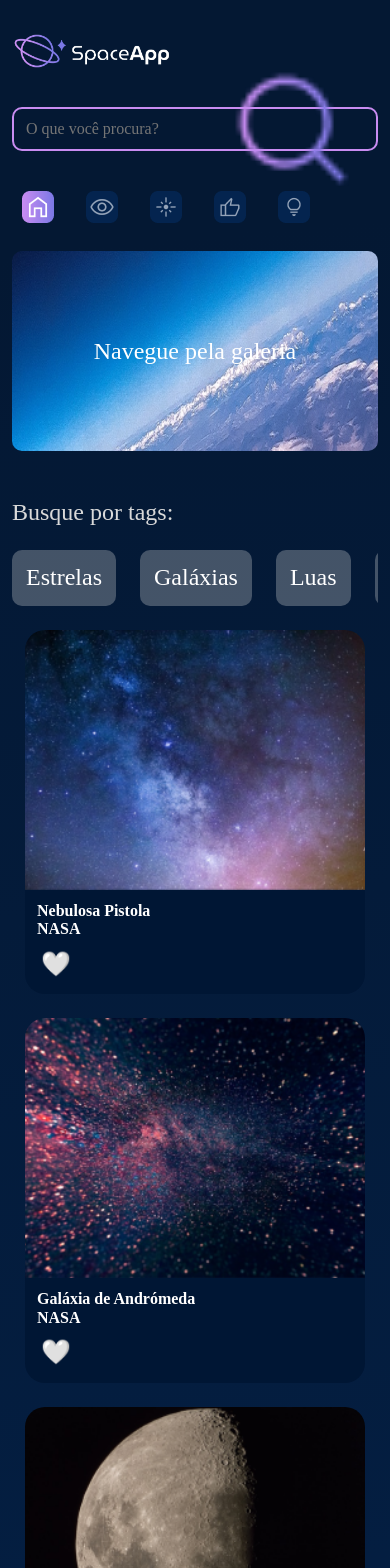
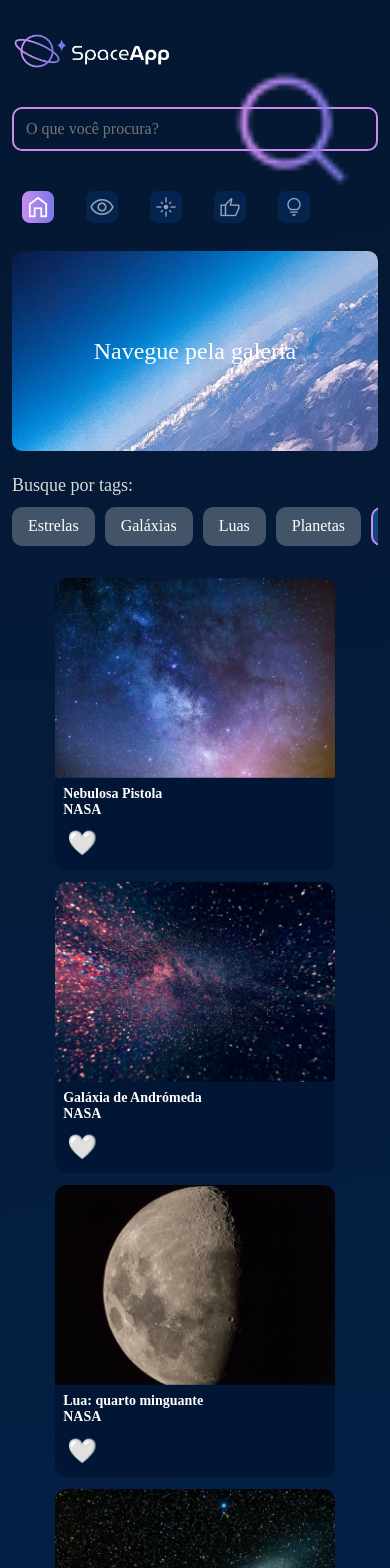
Before and after one commit to Usales/Space-app, a React (Vite) app: page / in a window 390 px wide. Shown: the top 1568 px of the page. Built offline with nearby package versions, Linux system fonts and the light colour scheme.

Commit message:
feat: tornar galeria e componentes relacionados responsivos

```diff
--- a/src/Componentes/Galeria/Figure/Index.jsx
+++ b/src/Componentes/Galeria/Figure/Index.jsx
@@ -2,8 +2,8 @@ import styled from 'styled-components';
 import { useState, useEffect } from 'react';
 
 const FigureEstilizado = styled.figure`
-    width: 500px;
-    max-width: 100%;
+    width: 100%;
+    max-width: 500px;
     margin: 0;
     display: flex;
     flex-direction: column;
@@ -14,8 +14,8 @@ const FigureEstilizado = styled.figure`
         transform: translateY(-10px);
     }
 
-    @media (max-width: 400px) {
-        width: 340px;
+    @media (max-width: 768px) {
+        max-width: 100%;
     }
 `;
 
@@ -25,6 +25,17 @@ const Imagem = styled.img`
     height: 260px;
     object-fit: cover;
     cursor: pointer;
+    width: 100%;
+
+    @media (max-width: 768px) {
+        height: 240px;
+        border-radius: 16px 16px 0 0;
+    }
+
+    @media (max-width: 480px) {
+        height: 200px;
+        border-radius: 12px 12px 0 0;
+    }
 `;
 
 const Figcaption = styled.figcaption`
@@ -33,6 +44,16 @@ const Figcaption = styled.figcaption`
     color: white;
     box-sizing: border-box;
     padding: 12px;
+
+    @media (max-width: 768px) {
+        padding: 10px;
+        border-radius: 0px 0px 16px 16px;
+    }
+
+    @media (max-width: 480px) {
+        padding: 8px;
+        border-radius: 0px 0px 12px 12px;
+    }
 
     h3 {
         font-family: 'GandhiSansBold';
@@ -45,6 +66,14 @@ const Figcaption = styled.figcaption`
     h3, h4 {
         margin: 0;
         font-size: 16px;
+
+        @media (max-width: 768px) {
+            font-size: 15px;
+        }
+
+        @media (max-width: 480px) {
+            font-size: 14px;
+        }
     }
 `;
 
--- a/src/Componentes/Galeria/Index.jsx
+++ b/src/Componentes/Galeria/Index.jsx
@@ -8,9 +8,15 @@ const GaleriaContainer = styled.section`
   display: flex;
   gap: 24px;
   width: 100%;
+  box-sizing: border-box;
 
   @media (max-width: 1024px) {
     flex-direction: column;
+    gap: 16px;
+  }
+
+  @media (max-width: 768px) {
+    gap: 12px;
   }
 `
 
@@ -38,6 +44,11 @@ const ListaFotos = styled.ul`
   width: 100%;
   justify-items: center;
   animation: slideDownFade 1.4s cubic-bezier(0.23, 1, 0.32, 1);
+  box-sizing: border-box;
+
+  @media (max-width: 1024px) {
+    gap: 20px;
+  }
 
   @media (max-width: 768px) {
     grid-template-columns: 1fr;
@@ -45,6 +56,11 @@ const ListaFotos = styled.ul`
     min-width: 0;
     margin-left: 0;
     margin-right: 0;
+    gap: 16px;
+  }
+
+  @media (max-width: 480px) {
+    gap: 12px;
   }
 `
 
--- a/src/Componentes/Galeria/Populares/Index.jsx
+++ b/src/Componentes/Galeria/Populares/Index.jsx
@@ -6,6 +6,18 @@ const PopularesContainer = styled.div`
     flex-direction: column;
     gap: 16px;
     width: 230px;
+    min-width: 230px;
+
+    @media (max-width: 1024px) {
+        width: 100%;
+        min-width: 100%;
+        max-width: 100%;
+    }
+
+    @media (max-width: 768px) {
+        width: 100%;
+        min-width: 100%;
+    }
 `;
 
 const ImagemPopular = styled.img`
@@ -18,6 +30,16 @@ const ImagemPopular = styled.img`
 
     &:hover {
         transform: translateY(-5px);
+    }
+
+    @media (max-width: 768px) {
+        height: 180px;
+        border-radius: 16px;
+    }
+
+    @media (max-width: 480px) {
+        height: 160px;
+        border-radius: 12px;
     }
 `;
 
--- a/src/Componentes/Galeria/Tags/Index.jsx
+++ b/src/Componentes/Galeria/Tags/Index.jsx
@@ -5,21 +5,43 @@ const TagTituloEstilizado = styled.div`
     color: #D9D9D9;
     font-size: 24px;
     margin: 0;
+
+    @media (max-width: 768px) {
+        font-size: 20px;
+    }
+
+    @media (max-width: 480px) {
+        font-size: 18px;
+    }
+
+    p {
+        margin: 0 0 12px 0;
+    }
 `;
 
 const TagsContainer = styled.div`
     display: flex;
     gap: 24px;
-    margin-top: 24px;
+    margin-top: 0;
+
+    @media (max-width: 1024px) {
+        gap: 16px;
+    }
 
     @media (max-width: 768px) {
         flex-wrap: nowrap;
         overflow-x: auto;
+        gap: 12px;
+        padding-bottom: 8px;
         -ms-overflow-style: none; /* IE and Edge */
         scrollbar-width: none; /* Firefox */
         &::-webkit-scrollbar {
             display: none; /* Chrome, Safari, and Opera */
         }
+    }
+
+    @media (max-width: 480px) {
+        gap: 10px;
     }
 `;
 
@@ -34,10 +56,21 @@ const Tag = styled.button`
     box-sizing: border-box;
     border: 2px solid transparent;
     outline: none;
+    white-space: nowrap;
     ${({ $ativa }) => $ativa && `border-color: #C98CF1; background: #154580;`}
     &:hover {
         border-color: #C98CF1;
         transform: translateY(-5px);
+    }
+
+    @media (max-width: 768px) {
+        font-size: 18px;
+        padding: 10px 16px;
+    }
+
+    @media (max-width: 480px) {
+        font-size: 16px;
+        padding: 8px 14px;
     }
 `;
 
```
